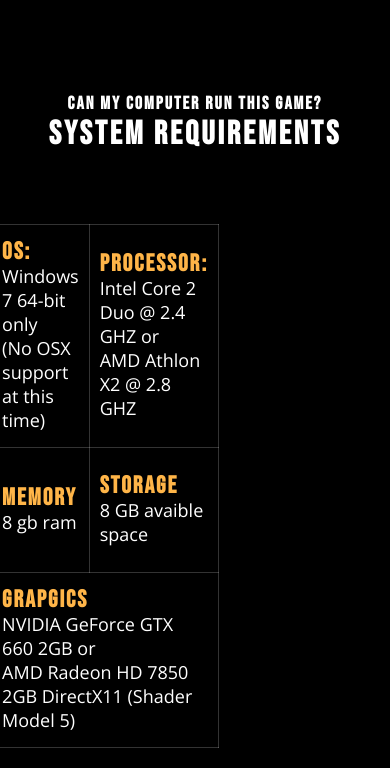
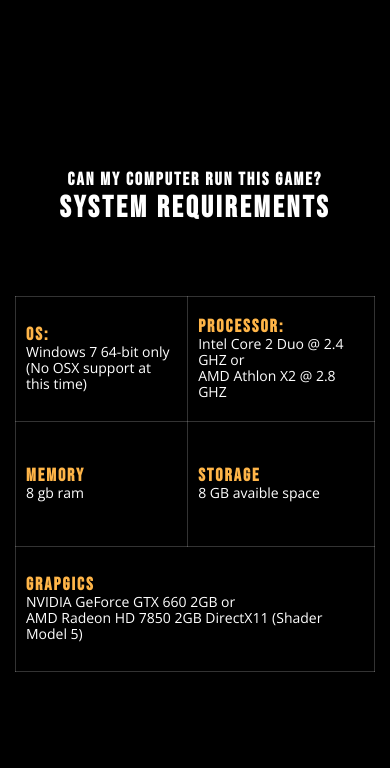
Before and after one commit to Betrones/sos-game-landing, a plain HTML site: page index.html in a window 390 px wide. Shown: the part 1690-2458 px from the top of the page. Drawn offline with nearby package versions, Linux system fonts and the light colour scheme.

Commit message:
Some adaptive

```diff
--- a/assets/styles/req.css
+++ b/assets/styles/req.css
@@ -32,3 +32,25 @@
 	line-height: 24px;
 	letter-spacing: 2px;
 }
+
+@media screen and (max-width: 940px){
+	.content.-req{
+		width: 100%;
+	}
+}
+
+@media screen and (max-width: 767px){
+	.table__name{
+		font-size: 18px;
+		line-height: 18px;
+	}
+
+	.table__text{
+		font-size: 14px;
+		line-height: 16px;
+	}
+
+	.title.-req{
+		font-size: 30px;
+	}
+}
--- a/assets/styles/subscribe.css
+++ b/assets/styles/subscribe.css
@@ -65,3 +65,9 @@
 		width: 65%;
 	}
 }
+
+@media screen and (max-width: 1023px) and (min-width: 767px){
+	.email.-sub{
+		display: none;
+	}
+}
--- a/index.html
+++ b/index.html
@@ -91,7 +91,7 @@
 		<div class="container">
 			<div class="name -req">
 				<h3 class="subtitle">Can My Computer Run this game?</h3>
-				<h2 class="title">system requirements</h2>
+				<h2 class="title -req">system requirements</h2>
 			</div>
 			<div class="content -req">
 				<table class="req__table">
```
